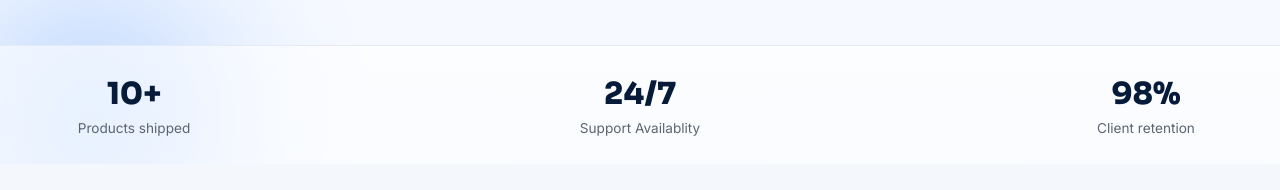
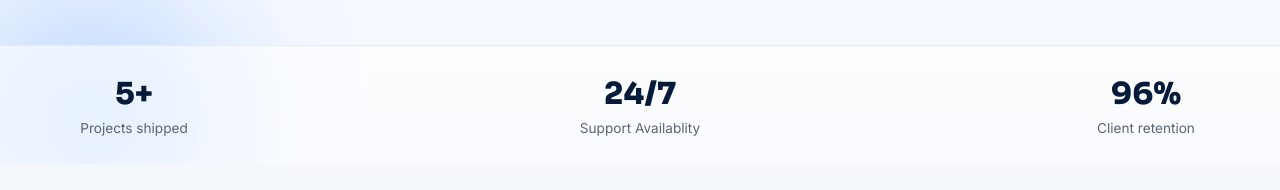
Before and after one commit to gktsoftwareteam/GKT-Website, a React (Create React App) app in the folder frontend/: page / in a window 1280 px wide. Shown: the part 817-1007 px from the top of the page. Built offline with nearby package versions, Linux system fonts and the light colour scheme.

Commit message:
hero.jsx is updated

```diff
--- a/frontend/src/components/Hero.jsx
+++ b/frontend/src/components/Hero.jsx
@@ -13,9 +13,9 @@ const CODE_LINES = [
 ];
 
 const STATS = [
-  { value: "10+", label: "Products shipped" },
+  { value: "5+", label: "Projects shipped" },
   { value: "24/7", label: "Support Availablity" },
-  { value: "98%", label: "Client retention" },
+  { value: "96%", label: "Client retention" },
 ];
 
 function useTypedCode(lines, speed = 22) {
```
